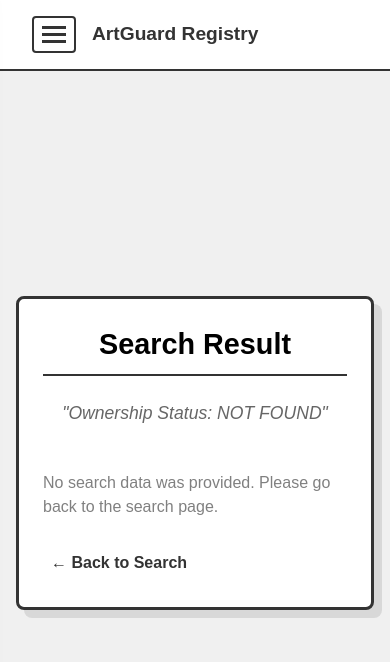
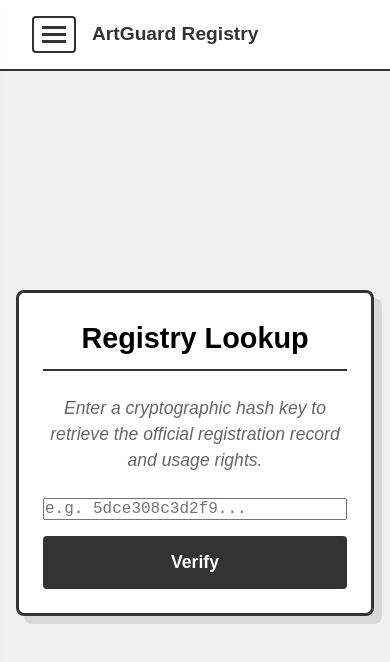
Before and after one commit to FernandoLpz0911/CS351-T18-Group-Project, a React app in the folder frontend/: page /result in a window 390 px wide. Shown: the top 662 px of the page. Built offline with nearby package versions, Linux system fonts and the light colour scheme; no server answers; the HTML template or start-up script is replaced by a standard one.

Commit message:
Adjusted for improved ui

```diff
--- a/frontend/src/pages/SearchPage.css
+++ b/frontend/src/pages/SearchPage.css
@@ -1,7 +1,16 @@
+.search-layout {
+  display: flex;
+  flex-direction: column;
+  align-items: center;
+  gap: 2rem;
+  padding-top: 2rem;
+}
+
 .search-box {
   max-width: 800px;
+  width: 100%;
   text-align: center;
-  margin-bottom: 2rem;
+  order: 2;
 }
 
 .search-bar {
@@ -18,12 +27,14 @@
 
 .certificate-box {
   max-width: 900px;
+  width: 100%;
   border-top: 5px solid #2e7d32;
-  animation: fadeIn 0.5s ease;
+  animation: slideDown 0.5s ease-out;
+  order: 1;
 }
 
-@keyframes fadeIn {
-  from { opacity: 0; transform: translateY(10px); }
+@keyframes slideDown {
+  from { opacity: 0; transform: translateY(-20px); }
   to { opacity: 1; transform: translateY(0); }
 }
 
@@ -59,28 +70,43 @@
   flex: 1;
   min-width: 300px;
   background-color: #f9f9f9;
-  padding: 10px;
+  padding: 15px;
   border-radius: 8px;
   border: 1px solid #e0e0e0;
   text-align: center;
+  display: flex;
+  flex-direction: column;
+  align-items: center;
+  justify-content: center;
 }
 
 .evidence-image {
   max-width: 100%;
   max-height: 400px;
+  width: auto;
   border-radius: 4px;
   box-shadow: 0 4px 6px rgba(0,0,0,0.1);
+  object-fit: contain;
+}
+
+.no-image-placeholder {
+  padding: 3rem;
+  color: #999;
+  font-style: italic;
+  border: 2px dashed #ddd;
+  border-radius: 4px;
+  width: 100%;
 }
 
 .caption {
   font-size: 0.8rem;
   color: #888;
-  margin-top: 8px;
+  margin-top: 12px;
   text-transform: uppercase;
   letter-spacing: 1px;
+  font-weight: 600;
 }
 
-/* Details Section */
 .evidence-details {
   flex: 1.5;
   min-width: 300px;
@@ -100,7 +126,7 @@
 }
 
 .verified-name {
-  font-size: 1.2rem;
+  font-size: 1.4rem;
   font-weight: bold;
   color: #333;
   display: flex;
@@ -117,6 +143,7 @@
   display: block;
   border: 1px solid #ddd;
   color: #444;
+  font-size: 0.9rem;
 }
 
 .consent-badge {
@@ -163,4 +190,23 @@
   padding: 1rem;
   border-radius: 4px;
   margin-top: 1rem;
+  text-align: center;
 }
+
+@media (max-width: 768px) {
+  .certificate-content {
+    flex-direction: column;
+  }
+
+  .evidence-image-container, .evidence-details {
+    width: 100%;
+  }
+
+  .search-bar {
+    flex-direction: column;
+  }
+
+  .action-button {
+    width: 100%;
+  }
+}
--- a/frontend/src/pages/SearchPage.jsx
+++ b/frontend/src/pages/SearchPage.jsx
@@ -40,45 +40,28 @@ function SearchPage() {
   };
 
   return (
-    <div className="page-container">
-      <div className="screen-box search-box">
-        <h2 className="screen-title">Registry Lookup</h2>
-        <p className="descriptive-text">
-          Enter a cryptographic hash key to retrieve the official registration record and usage rights.
-        </p>
-
-        <div className="search-bar">
-          <input
-            type="text"
-            className="text-input search-input"
-            placeholder="e.g. 8f434346648f6b96df89dda901c5176b..."
-            value={searchHash}
-            onChange={(e) => setSearchHash(e.target.value)}
-            onKeyPress={(e) => e.key === 'Enter' && handleSearch()}
-          />
-          <button className="action-button" onClick={handleSearch} disabled={loading}>
-            {loading ? 'Verifying...' : 'Verify'}
-          </button>
-        </div>
-
-        {error && <div className="error-message">⚠️ {error}</div>}
-      </div>
+    <div className="page-container search-layout">
 
       {result && (
         <div className="screen-box certificate-box">
           <div className="certificate-header">
             <h3>✅ Official Registration Record</h3>
-            <span className="timestamp">Registered: {new Date(result.timestamp).toLocaleString()}</span>
+            <span className="timestamp">Registered: {new Date(result.timestamp || result.date_uploaded).toLocaleString()}</span>
           </div>
 
           <div className="certificate-content">
 
             <div className="evidence-image-container">
-              <img
-                src={getFullImageUrl(result.registered_image)}
-                alt="Registered Work"
-                className="evidence-image"
-              />
+              {result.image_url || result.registered_image ? (
+                <img
+                  src={getFullImageUrl(result.image_url || result.registered_image)}
+                  alt="Registered Work"
+                  className="evidence-image"
+                  onError={(e) => {e.target.onerror = null; e.target.src = "https://placehold.co/400x300?text=Image+Not+Found"}}
+                />
+              ) : (
+                <div className="no-image-placeholder">No Image Available</div>
+              )}
               <p className="caption">Visual Evidence</p>
             </div>
 
@@ -87,13 +70,13 @@ function SearchPage() {
               <div className="detail-row">
                 <label>Rights Holder:</label>
                 <div className="verified-name">
-                  <span>🛡️</span> {result.legal_name || result.owner || "Unknown"}
+                 {result.legal_name || result.author || "Unknown"}
                 </div>
               </div>
 
               <div className="detail-row">
                 <label>Cryptographic Hash:</label>
-                <code className="hash-display">{result.image_hash}</code>
+                <code className="hash-display">{result.image_hash || result.hash_key}</code>
               </div>
 
               <div className="detail-row">
@@ -119,6 +102,30 @@ function SearchPage() {
           </div>
         </div>
       )}
+
+      <div className="screen-box search-box">
+        <h2 className="screen-title">Registry Lookup</h2>
+        <p className="descriptive-text">
+          Enter a cryptographic hash key to retrieve the official registration record and usage rights.
+        </p>
+
+        <div className="search-bar">
+          <input
+            type="text"
+            className="text-input search-input"
+            placeholder="e.g. 5dce308c3d2f9..."
+            value={searchHash}
+            onChange={(e) => setSearchHash(e.target.value)}
+            onKeyPress={(e) => e.key === 'Enter' && handleSearch()}
+          />
+          <button className="action-button" onClick={handleSearch} disabled={loading}>
+            {loading ? 'Verifying...' : 'Verify'}
+          </button>
+        </div>
+
+        {error && <div className="error-message">⚠️ {error}</div>}
+      </div>
+
     </div>
   );
 }
--- a/frontend/src/pages/SearchResultPage.css
+++ b/frontend/src/pages/SearchResultPage.css
@@ -1,26 +1,212 @@
-.info-section {
-  border: 2px solid #333;
-  border-radius: 4px;
-  padding: 1rem;
-  background: #fafafa;
+.search-layout {
+  display: flex;
+  flex-direction: column;
+  align-items: center;
+  gap: 2rem;
+  padding-top: 2rem;
 }
 
-.info-row {
+.search-box {
+  max-width: 800px;
+  width: 100%;
+  text-align: center;
+  order: 2;
+}
+
+.search-bar {
+  display: flex;
+  gap: 1rem;
+  margin-top: 1.5rem;
+}
+
+.search-input {
+  flex: 1;
+  font-family: 'Courier New', monospace;
+  font-size: 1rem;
+}
+
+.certificate-box {
+  max-width: 900px;
+  width: 100%;
+  border-top: 5px solid #2e7d32;
+  animation: slideDown 0.5s ease-out;
+  order: 1;
+}
+
+@keyframes slideDown {
+  from { opacity: 0; transform: translateY(-20px); }
+  to { opacity: 1; transform: translateY(0); }
+}
+
+.certificate-header {
+  border-bottom: 1px solid #eee;
+  padding-bottom: 1rem;
+  margin-bottom: 1.5rem;
   display: flex;
   justify-content: space-between;
-  padding: 0.75rem 0;
-  border-bottom: 1px solid #ddd;
+  align-items: center;
+  flex-wrap: wrap;
 }
 
-.info-row:last-child {
-  border-bottom: none;
+.certificate-header h3 {
+  color: #2e7d32;
+  margin: 0;
+  font-size: 1.4rem;
 }
 
-.info-label {
-  font-weight: bold;
+.timestamp {
   color: #666;
+  font-size: 0.9rem;
 }
 
-.info-value {
-  color: #666;
+.certificate-content {
+  display: flex;
+  gap: 2rem;
+  align-items: flex-start;
+  flex-wrap: wrap;
 }
+
+.evidence-image-container {
+  flex: 1;
+  min-width: 300px;
+  background-color: #f9f9f9;
+  padding: 15px;
+  border-radius: 8px;
+  border: 1px solid #e0e0e0;
+  text-align: center;
+  display: flex;
+  flex-direction: column;
+  align-items: center;
+  justify-content: center;
+}
+
+.evidence-image {
+  max-width: 100%;
+  max-height: 400px;
+  width: auto;
+  border-radius: 4px;
+  box-shadow: 0 4px 6px rgba(0,0,0,0.1);
+  object-fit: contain;
+}
+
+.no-image-placeholder {
+  padding: 3rem;
+  color: #999;
+  font-style: italic;
+  border: 2px dashed #ddd;
+  border-radius: 4px;
+  width: 100%;
+}
+
+.caption {
+  font-size: 0.8rem;
+  color: #888;
+  margin-top: 12px;
+  text-transform: uppercase;
+  letter-spacing: 1px;
+  font-weight: 600;
+}
+
+.evidence-details {
+  flex: 1.5;
+  min-width: 300px;
+}
+
+.detail-row {
+  margin-bottom: 1.5rem;
+}
+
+.detail-row label {
+  display: block;
+  font-weight: bold;
+  color: #555;
+  margin-bottom: 0.5rem;
+  text-transform: uppercase;
+  font-size: 0.8rem;
+}
+
+.verified-name {
+  font-size: 1.4rem;
+  font-weight: bold;
+  color: #333;
+  display: flex;
+  align-items: center;
+  gap: 8px;
+}
+
+.hash-display {
+  background: #f4f4f4;
+  padding: 8px 12px;
+  border-radius: 4px;
+  font-family: 'Courier New', monospace;
+  word-break: break-all;
+  display: block;
+  border: 1px solid #ddd;
+  color: #444;
+  font-size: 0.9rem;
+}
+
+.consent-badge {
+  padding: 1rem;
+  border-radius: 6px;
+  font-weight: bold;
+  font-size: 1.1rem;
+  display: flex;
+  flex-direction: column;
+  gap: 4px;
+}
+
+.consent-badge small {
+  font-weight: normal;
+  font-size: 0.9rem;
+  opacity: 0.9;
+}
+
+.consent-badge.allowed {
+  background-color: #dcfce7;
+  color: #166534;
+  border: 1px solid #bbf7d0;
+}
+
+.consent-badge.denied {
+  background-color: #fee2e2;
+  color: #991b1b;
+  border: 1px solid #fecaca;
+}
+
+.certificate-footer {
+  margin-top: 2rem;
+  padding-top: 1rem;
+  border-top: 1px solid #eee;
+  text-align: center;
+  color: #888;
+  font-size: 0.85rem;
+  font-style: italic;
+}
+
+.error-message {
+  color: #d32f2f;
+  background-color: #ffebee;
+  padding: 1rem;
+  border-radius: 4px;
+  margin-top: 1rem;
+  text-align: center;
+}
+
+@media (max-width: 768px) {
+  .certificate-content {
+    flex-direction: column;
+  }
+
+  .evidence-image-container, .evidence-details {
+    width: 100%;
+  }
+
+  .search-bar {
+    flex-direction: column;
+  }
+
+  .action-button {
+    width: 100%;
+  }
+}
--- a/frontend/src/pages/SearchResultPage.jsx
+++ b/frontend/src/pages/SearchResultPage.jsx
@@ -1,72 +1,130 @@
-import { Link, useLocation } from 'react-router-dom';
-import './SearchResultPage.css';
+import { useState } from 'react';
+import axios from 'axios';
+import './SearchPage.css';
 
-function SearchResultPage() {
-  const location = useLocation();
-  const searchResult = location.state?.result;
-  const isFound = searchResult && !searchResult.error;
+const BASE_URL = import.meta.env.VITE_API_URL || 'http://127.0.0.1:8000';
+const SEARCH_API_URL = `${BASE_URL}/api/search/id-lookup/`;
 
-  const author = isFound ? searchResult.author : 'N/A';
-  const dateUploaded = isFound ? searchResult.date_uploaded : 'N/A';
-  const hashKey = isFound ? (searchResult.block_hash || searchResult.hash_key) : 'N/A';
+function SearchPage() {
+  const [searchHash, setSearchHash] = useState('');
+  const [result, setResult] = useState(null);
+  const [error, setError] = useState(null);
+  const [loading, setLoading] = useState(false);
 
-  const ownershipStatus = isFound
-                            ? "VERIFIED"
-                            : (searchResult?.error || "NOT FOUND");
+  const handleSearch = async () => {
+    if (!searchHash.trim()) return;
 
-  const hashDisplay = (typeof hashKey === 'string' && hashKey.length > 10)
-                      ? `${hashKey.substring(0, 10)}...`
-                      : hashKey;
+    setLoading(true);
+    setError(null);
+    setResult(null);
 
-  if (!searchResult) {
-      return (
-        <div className="page-container">
-          <div className="screen-box">
-            <h2 className="screen-title">Search Result</h2>
-            <div className="content">
-                <p className="descriptive-text">"Ownership Status: NOT FOUND"</p>
-                <p style={{ marginTop: '20px', color: 'gray' }}>
-                    No search data was provided. Please go back to the search page.
-                </p>
-                <Link to="/search" className="back-link">← Back to Search</Link>
-            </div>
-          </div>
-        </div>
-      );
-  }
+    try {
+      const response = await axios.post(SEARCH_API_URL, { query_hash: searchHash.trim() });
+      setResult(response.data);
+    } catch (err) {
+      console.error(err);
+      if (err.response?.status === 404) {
+        setError("No record found. This hash key is not in the registry.");
+      } else {
+        setError("Search failed. Please check the key.");
+      }
+    } finally {
+      setLoading(false);
+    }
+  };
+
+  const getFullImageUrl = (imagePath) => {
+    if (!imagePath) return null;
+    if (imagePath.startsWith('http')) return imagePath;
+    return `${BASE_URL}${imagePath}`;
+  };
 
   return (
-    <div className="page-container">
-      <div className="screen-box">
-        <h2 className="screen-title">Search Result</h2>
+    <div className="page-container search-layout">
 
-        <div className="content">
-          <p className="descriptive-text">
-            "Ownership Status: <strong>{ownershipStatus}</strong>"
-          </p>
+      {result && (
+        <div className="screen-box certificate-box">
+          <div className="certificate-header">
+            <h3>✅ Official Registration Record</h3>
+            <span className="timestamp">Registered: {new Date(result.timestamp || result.date_uploaded).toLocaleString()}</span>
+          </div>
 
-          <div className="info-section">
-            <div className="info-row">
-              <span className="info-label">Author:</span>
-              <span className="info-value">{author}</span>
+          <div className="certificate-content">
+            <div className="evidence-image-container">
+              {result.image_url || result.registered_image ? (
+                <img
+                  src={getFullImageUrl(result.image_url || result.registered_image)}
+                  alt="Registered Work"
+                  className="evidence-image"
+                  onError={(e) => {e.target.onerror = null; e.target.src = "https://placehold.co/400x300?text=Image+Not+Found"}}
+                />
+              ) : (
+                <div className="no-image-placeholder">No Image Available</div>
+              )}
+              <p className="caption">Visual Evidence</p>
             </div>
 
-            <div className="info-row">
-              <span className="info-label">Date uploaded:</span>
-              <span className="info-value">{dateUploaded}</span>
-            </div>
+            <div className="evidence-details">
+              <div className="detail-row">
+                <label>Rights Holder:</label>
+                <div className="verified-name">
+                {result.legal_name || result.author || "Unknown"}
+                </div>
+              </div>
 
-            <div className="info-row">
-              <span className="info-label">Hash Key:</span>
-              <span className="info-value short-hash">{hashDisplay}</span>
+              <div className="detail-row">
+                <label>Cryptographic Hash:</label>
+                <code className="hash-display">{result.image_hash || result.hash_key}</code>
+              </div>
+
+              <div className="detail-row">
+                <label>AI Training Consent:</label>
+                {result.ai_consent ? (
+                  <div className="consent-badge allowed">
+                    ✅ AUTHORIZED
+                    <small>The rights holder HAS granted permission for AI training.</small>
+                  </div>
+                ) : (
+                  <div className="consent-badge denied">
+                    ⛔ PROHIBITED
+                    <small>The rights holder has STRICTLY FORBIDDEN AI training use.</small>
+                  </div>
+                )}
+              </div>
             </div>
           </div>
 
-          <Link to="/search" className="back-link">← Back to Search</Link>
+          <div className="certificate-footer">
+            <p>This record is immutable and cryptographically secured on the ArtGuard Registry.</p>
+          </div>
         </div>
+      )}
+
+      <div className="screen-box search-box">
+        <h2 className="screen-title">Registry Lookup</h2>
+        <p className="descriptive-text">
+          Enter a cryptographic hash key to retrieve the official registration record and usage rights.
+        </p>
+
+        <div className="search-bar">
+          <input
+            type="text"
+            className="text-input search-input"
+            placeholder="e.g. 5dce308c3d2f9..."
+            value={searchHash}
+            onChange={(e) => setSearchHash(e.target.value)}
+            onKeyPress={(e) => e.key === 'Enter' && handleSearch()}
+          />
+          <button className="action-button" onClick={handleSearch} disabled={loading}>
+            {loading ? 'Verifying...' : 'Verify'}
+          </button>
+        </div>
+
+        {error && <div className="error-message">⚠️ {error}</div>}
       </div>
+
     </div>
   );
 }
 
-export default SearchResultPage;
+export default SearchPage;
```
Also changed, not shown: 1 other file (tests, documents, lock files or other folders).
